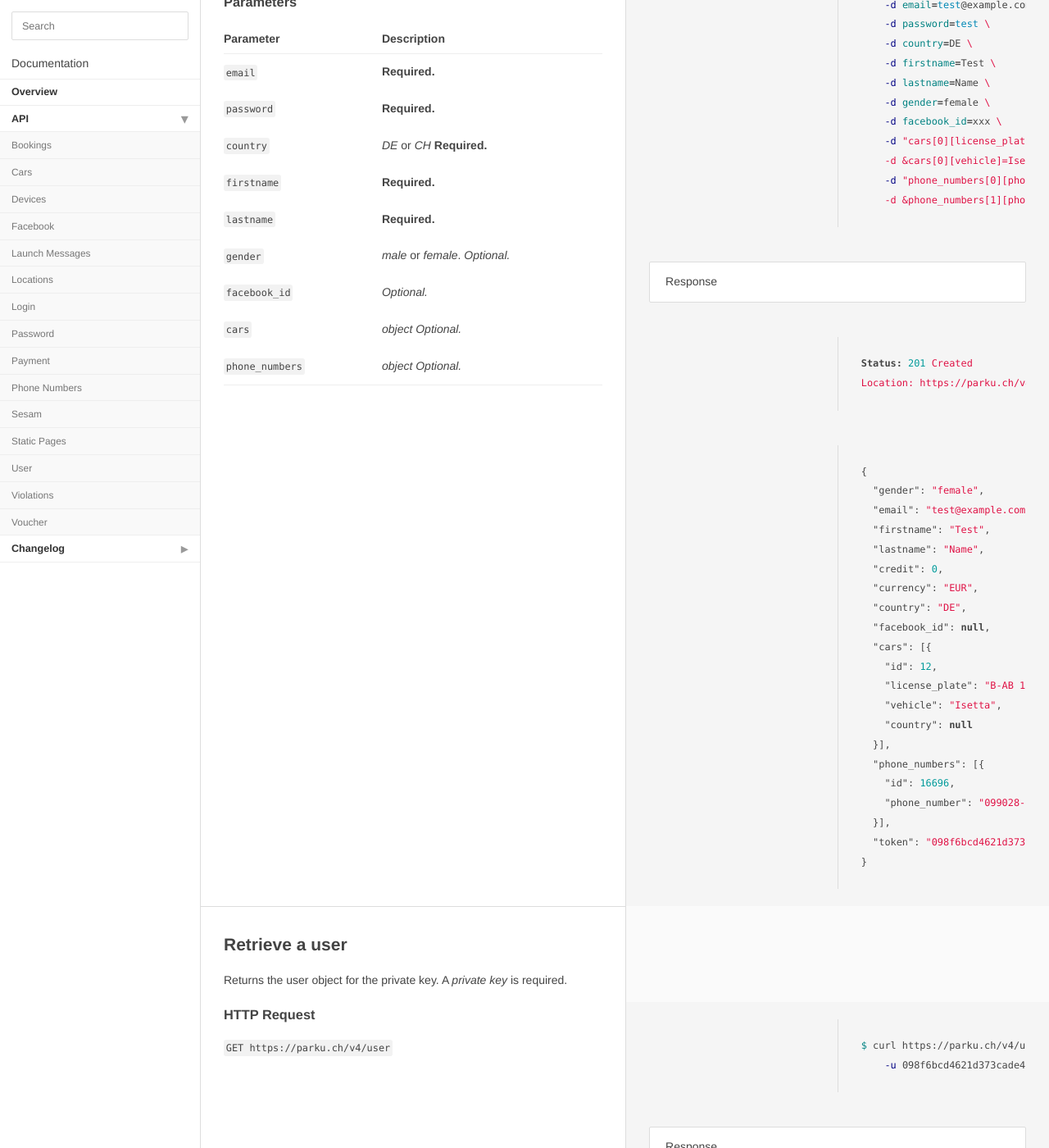
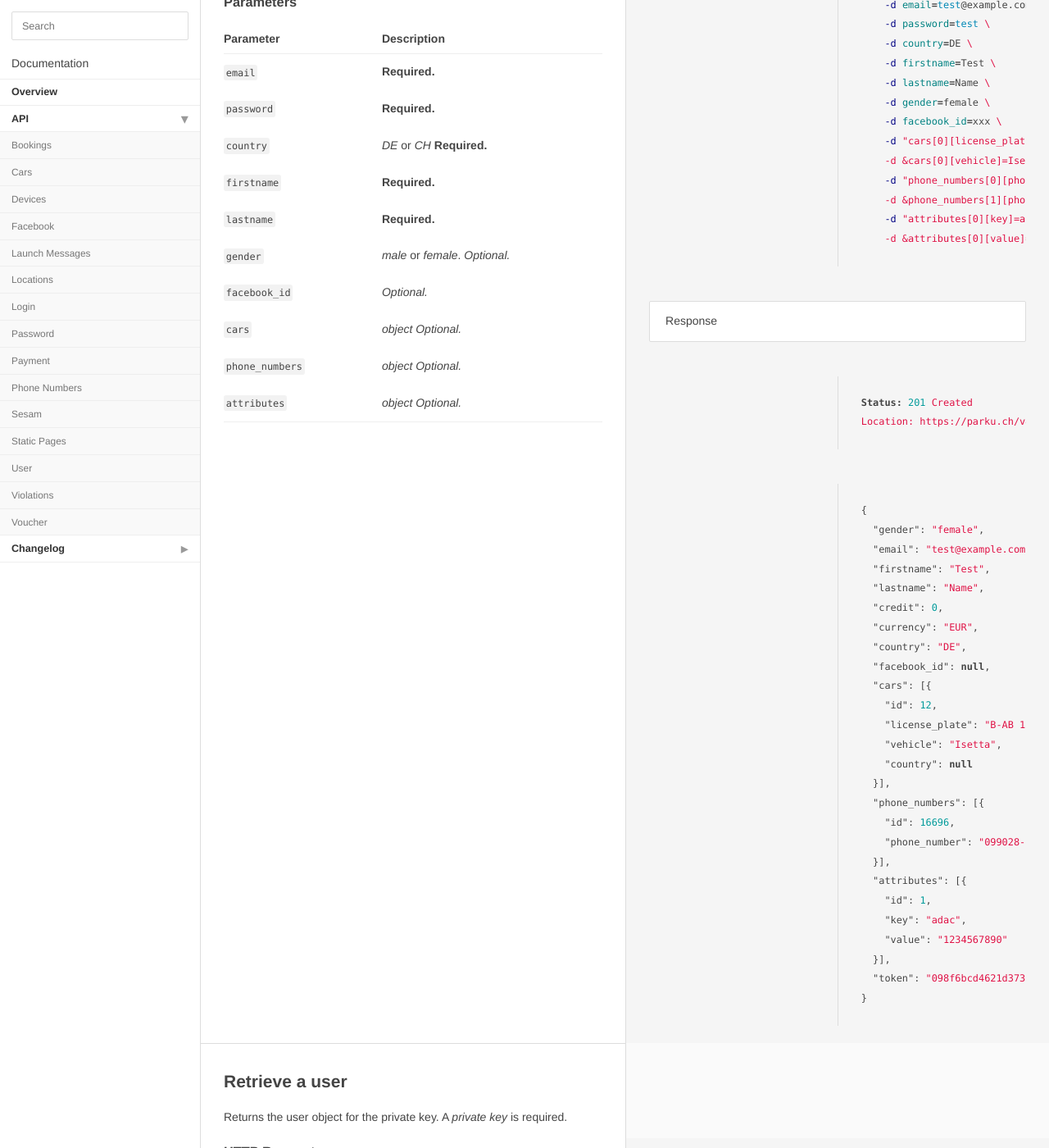
Before and after one commit to parku/docs, a Jekyll site: the page built from api/user.md, in a window 1280 px wide and 1400 px high, scrolled down 322 px. Shown: the whole window at 82% size. Built offline with Jekyll 4.4.1, drawn with Linux system fonts in a browser that asks for light colours; Markdown is read by kramdown in place of the engine named in the settings; some of the changed text lies outside the part shown.

Commit message:
added attributes to User endpoint

````diff
--- a/api/user.md
+++ b/api/user.md
@@ -23,7 +23,9 @@ $ curl {{ site.parku.api }}/user \
     -d "cars[0][license_plate]=B-AB 1234 \
     -d &cars[0][vehicle]=Isetta" \
     -d "phone_numbers[0][phone_number]=+493057701873 \
-    -d &phone_numbers[1][phone_number]=+401234567434"
+    -d &phone_numbers[1][phone_number]=+401234567434" \
+    -d "attributes[0][key]=adac \
+    -d &attributes[0][value]=1234567890"
 ```
 
 > Response
@@ -52,6 +54,11 @@ Location: {{ site.parku.api }}/user
     "id": 16696,
     "phone_number": "099028-237489"
   }],
+  "attributes": [{
+    "id": 1,
+    "key": "adac",
+    "value": "1234567890"
+  }],
   "token": "098f6bcd4621d373cade4e832627b4f6"
 }
 ```
@@ -73,6 +80,7 @@ Parameter      | Description
 `facebook_id`  | _Optional._
 `cars`         | _object_ _Optional._
 `phone_numbers`| _object_ _Optional._
+`attributes`   | _object_ _Optional._
 
 ## Retrieve a user
 
@@ -107,6 +115,11 @@ Status: 200 OK
   "phone_numbers": [{
     "id": 16696,
     "phone_number": "099028-237489"
+  }],
+  "attributes": [{
+    "id": 1,
+    "key": "adac",
+    "value": "1234567890"
   }],
   "token": "098f6bcd4621d373cade4e832627b4f6"
 }
@@ -154,6 +167,11 @@ Status: 200 OK
     "id": 16696,
     "phone_number": "099028-237489"
   }],
+  "attributes": [{
+    "id": 1,
+    "key": "adac",
+    "value": "1234567890"
+  }],
   "token": "098f6bcd4621d373cade4e832627b4f6"
 }
 ```
@@ -172,5 +190,6 @@ Parameter    | Description
 `firstname`  | _Optional._
 `lastname`   | _Optional._
 `gender`     | _male_ or _female_. _Optional._
+`attributes` | _key_: _adac_. _value_: _string_. _Optional._
 
   [password]: /api/password/
````
